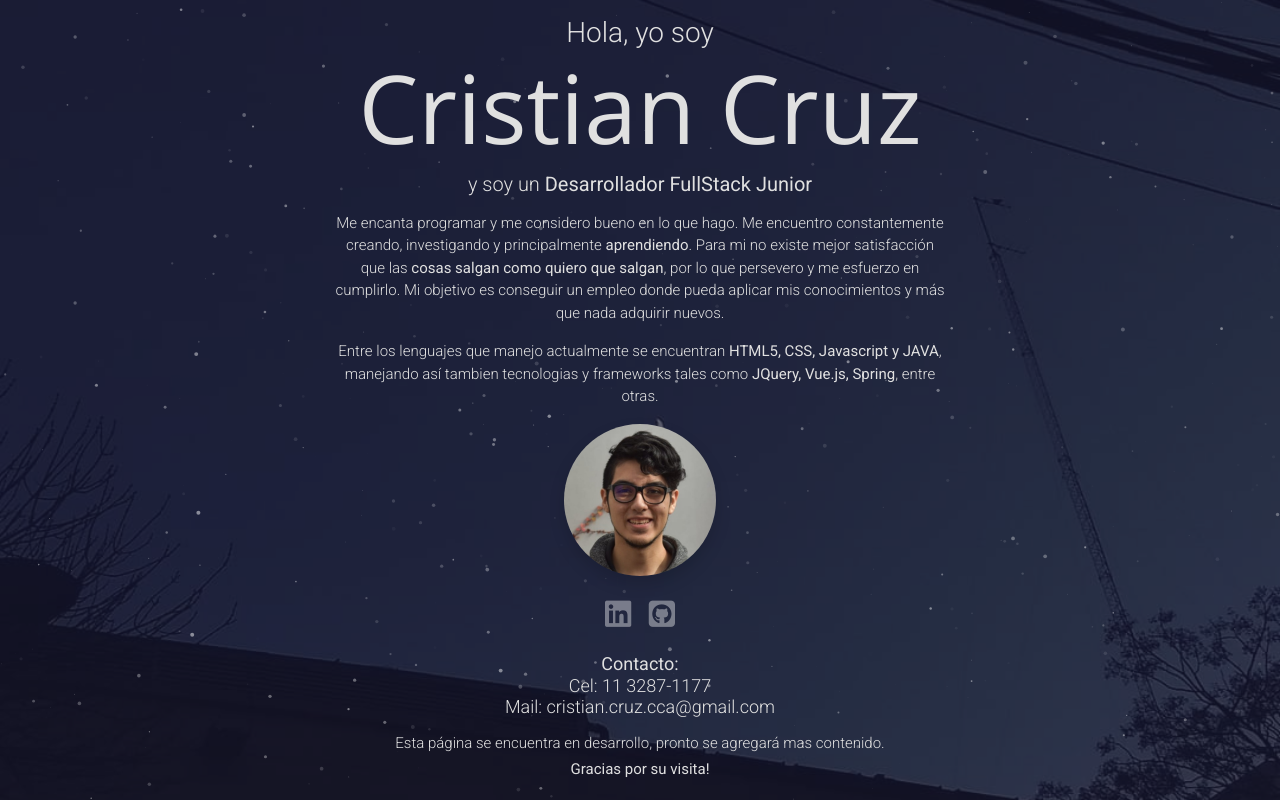
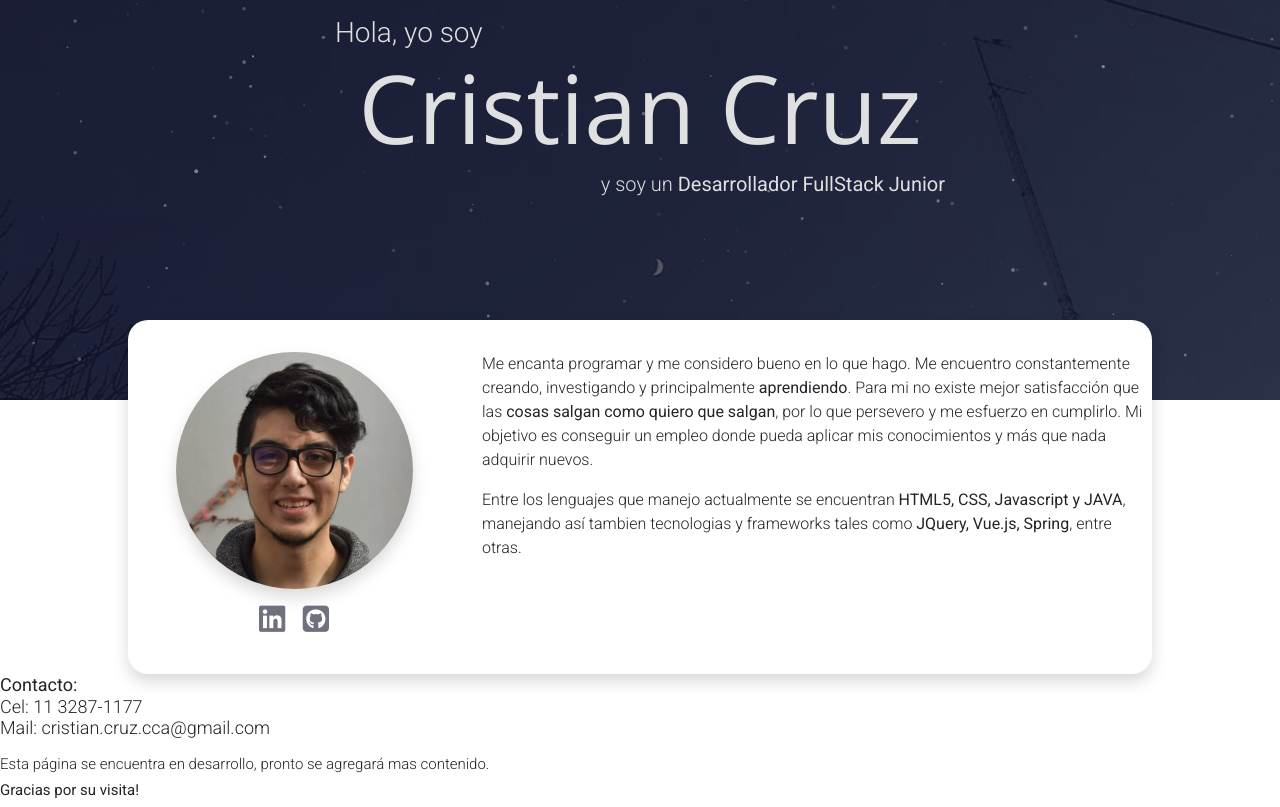
Before and after one commit to Gliezse/Personal-Web-Page, a plain HTML site: page public/index.html in a window 1280 px wide. Drawn offline with nearby package versions, Linux system fonts and the light colour scheme.

Commit message:
implementing new look

```diff
--- a/public/css/style.css
+++ b/public/css/style.css
@@ -12,19 +12,23 @@ canvas {
 
 /* ---- particles.js container ---- */
 
+header{
+    width: 100vw;
+    height: 50vh;
+}
+
 #particles-js {
-    position: fixed;
-    width: 100vw;
-    height: 100vh;
+    position: relative;
+    width: 100%;
+    height: 100%;
     background-color: rgb(23, 24, 47, 0.7);
 }
 
 /*My code*/
 #background-img{
     z-index: -100;
-    position: fixed;
-    width: 100vw;
-    height: 100vh;
+    width: 100%;
+    height: 100%;
     background-image: url(../img/background/bg.jpg);
     background-position-y: 40%;
     background-size: cover;
@@ -32,6 +36,8 @@ canvas {
 #personal{
     z-index: 100;
     position: absolute;
+    top: 0;
+    left: 0;
     /*padding: 0 10%;*/
 }
 
@@ -50,29 +56,41 @@ canvas {
     font-size: 20px;
 }
 
+#personal-desc{
+    position: relative;
+    z-index: 2000;
+    display: block;
+    width: 80vw;
+    margin: auto;
+    margin-top: -80px;
+    background-color: white;
+    padding: 2em 0.5em;
+    border-radius: 20px;
+}
+
 #personal p{
     font-family: 'Roboto', sans-serif;
     font-size: 20px;
     font-weight: 300;
 }
 
-#personal #icon-list{
+#personal-desc #icon-list{
     font-size: 30px;
     list-style: none;
-    margin-top: 1rem;
+    margin-top: 0.5rem;
 }
 
-#personal #icon-list li{
+#personal-desc #icon-list li{
     display: inline;
     margin: 0 5px;
 }
 
-#personal #icon-list li a{
-    color: rgba(255, 255, 255, 0.4);
+#personal-desc #icon-list li a{
+    color: rgba(23, 24, 47, 0.616);
 }
 
-#personal #icon-list li a:hover{
-    color: white;
+#personal-desc #icon-list li a:hover{
+    color: rgb(25, 22, 216, 0.7);
 }
 
 #icon-list-cont{
--- a/public/index.html
+++ b/public/index.html
@@ -22,25 +22,48 @@
 </head>
 <body>
 
-
+    <header>
         <div id="background-img">
+            <div id="particles-js">
+            </div>
         </div>
 
-    <!-- particles.js container -->
-    <div id="particles-js"></div>
 
         <div id="personal" class="text-light d-block w-100 text-center container-fluid animated fadeIn">
             <div class="row">
                 <div class="col-md-3 col-sm-1"></div>
                 <div class="col-md-6 col-sm-10">
-                <h3>Hola, yo soy</h3>
+                    <h3 class="text-left">Hola, yo soy</h3>
                     <h1>
                         Cristian Cruz
                     </h1>
-                <h4>
+                    <h4 class="text-right">
                         y soy un <b>Desarrollador FullStack Junior</b>
                     </h4>
+                </div>
+                <div class="col-md-3 col-sm-1"></div>
+            </div>
+        </div>
+        <!-- particles.js container -->
 
+    </header>
+
+
+
+
+    <div id="personal-desc" class="shadow container-fluid">
+        <div class="row">
+            <div class="col-md-4">
+                <img src="img/profile.jpg" alt="profile pic" class="rounded-circle w-75 shadow d-block m-auto" id="profile-pic">
+                <div id="icon-list-cont">
+                    <ul id="icon-list" class="p-0 mb-0">
+                        <li><a href="https://www.linkedin.com/in/cristian-alexis-cruz-3ba522187/" target="blank"><i class="fab fa-linkedin"></i></a></li>
+                        <li><a href="https://github.com/gliezse" target="blank"><i class="fab fa-github-square"></i></a></li>
+                    </ul>
+                </div>
+            </div>
+            <div class="col-md-8 p-auto">
+                <div class="d-block">
                     <p>
                         Me encanta programar y me considero bueno en lo que hago. Me encuentro constantemente creando, investigando y principalmente <b>aprendiendo</b>.
                         Para mi no existe mejor satisfacción que las <b>cosas salgan como quiero que salgan</b>, por lo que persevero y me esfuerzo en cumplirlo.
@@ -51,14 +74,16 @@
                         Entre los lenguajes que manejo actualmente se encuentran <b>HTML5, CSS, Javascript y JAVA</b>, manejando así tambien tecnologias y frameworks
                         tales como <b>JQuery, Vue.js, Spring</b>, entre otras.
                     </p>
+                </div>
 
-                <img src="img/profile.jpg" alt="profile pic" class="rounded-circle w-25 shadow" id="profile-pic">
-                <div id="icon-list-cont">
-                    <ul id="icon-list" class="p-0">
-                        <li><a href="https://www.linkedin.com/in/cristian-alexis-cruz-3ba522187/" target="blank"><i class="fab fa-linkedin"></i></a></li>
-                        <li><a href="https://github.com/gliezse" target="blank"><i class="fab fa-github-square"></i></a></li>
-                    </ul>
             </div>
+        </div>
+
+
+
+    </div>
+
+
 
                 <footer>
                     <h5 class="m-0"><b>Contacto:</b></h5>
@@ -67,11 +92,6 @@
                     <h6 class="mt-3">Esta página se encuentra en desarrollo, pronto se agregará mas contenido.</h6>
                     <h6><b>Gracias por su visita!</b></h6>
                 </footer>
-
-            </div>
-            <div class="col-md-3 col-sm-1"></div>
-        </div>
-    </div>
 
 
     <!-- particles.js lib - https://github.com/VincentGarreau/particles.js -->
```
Lines whose indentation alone changed are shown as unchanged.
